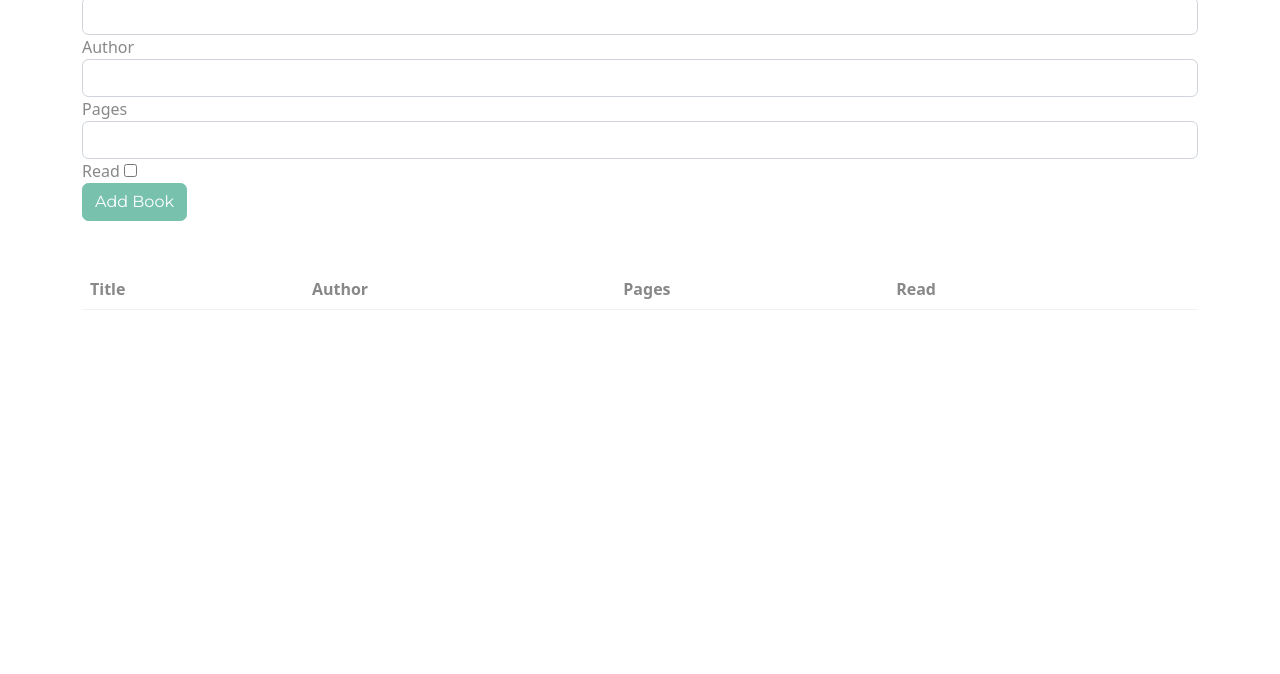
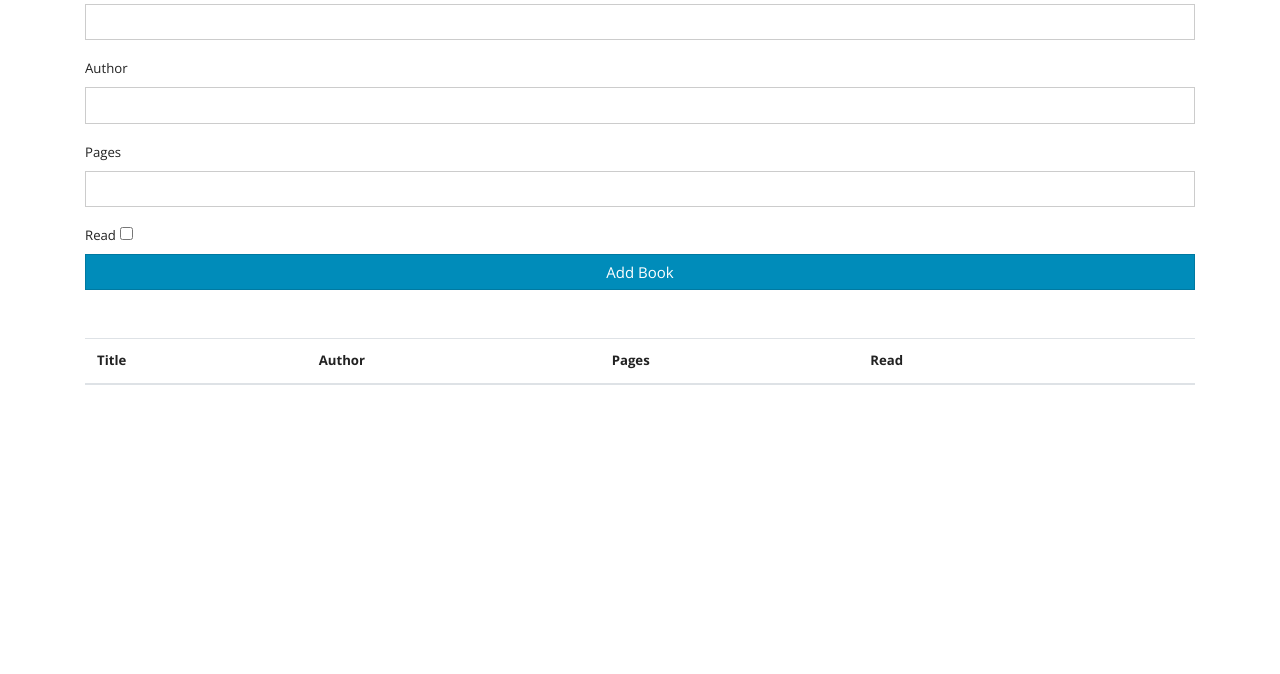
Before and after one commit to Temmarie/Library, a plain HTML site: page index.html in a window 1280 px wide. Shown: the part 126-800 px from the top of the page. Drawn offline with nearby package versions, Linux system fonts and the light colour scheme.

Commit message:
Update index.html

```diff
--- a/index.html
+++ b/index.html
@@ -8,7 +8,7 @@
     <link href="http://fonts.googleapis.com/css?family=Open+Sans" rel="stylesheet" type="text/css">
     <link rel="stylesheet" href="styles/style.css">
     <link rel="stylesheet" href="https://maxcdn.bootstrapcdn.com/font-awesome/4.7.0/css/font-awesome.min.css">
-    <link href="https://bootswatch.com/5/minty/bootstrap.min.css" rel="stylesheet" type="text/css">
+    <link href="https://bootswatch.com/4/yeti/bootstrap.min.css" rel="stylesheet" type="text/css">
     <title>My Library</title>
   </head>
   <body>
```
